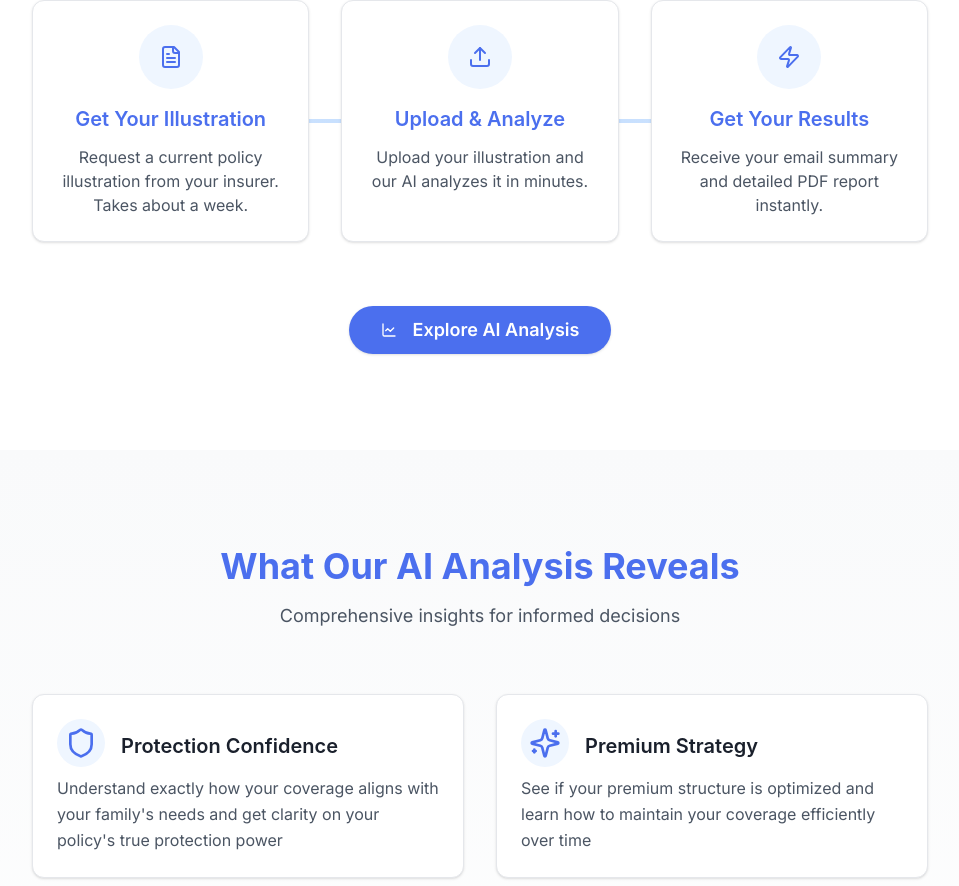
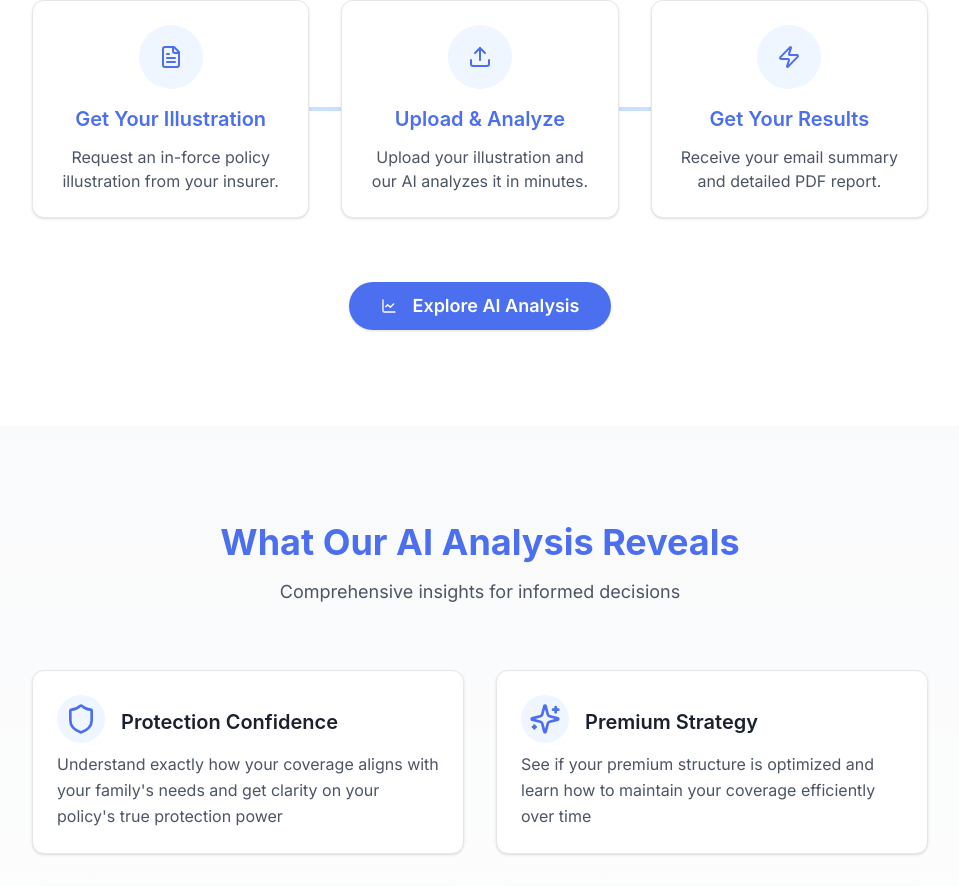
Before and after one commit to itsgabeover/dashboard-copy, a Next.js app: page / in a window 1280 px wide. Shown: the part 1150-2036 px from the top of the page, without its empty margins (160-1119 px from the left). Built offline with nearby package versions, Linux system fonts and the light colour scheme.

Commit message:
Update Hero.tsx

```diff
--- a/components/Hero.tsx
+++ b/components/Hero.tsx
@@ -116,7 +116,7 @@ export const Hero: FC = () => {
                   {
                     step: 1,
                     title: "Get Your Illustration",
-                    description: "Request a current policy illustration from your insurer. Takes about a week.",
+                    description: "Request an in-force policy illustration from your insurer.",
                     icon: <FileText className="w-6 h-6" />,
                   },
                   {
@@ -128,7 +128,7 @@ export const Hero: FC = () => {
                   {
                     step: 3,
                     title: "Get Your Results",
-                    description: "Receive your email summary and detailed PDF report instantly.",
+                    description: "Receive your email summary and detailed PDF report.",
                     icon: <Zap className="w-6 h-6" />,
                   },
                 ].map((item) => (
```
